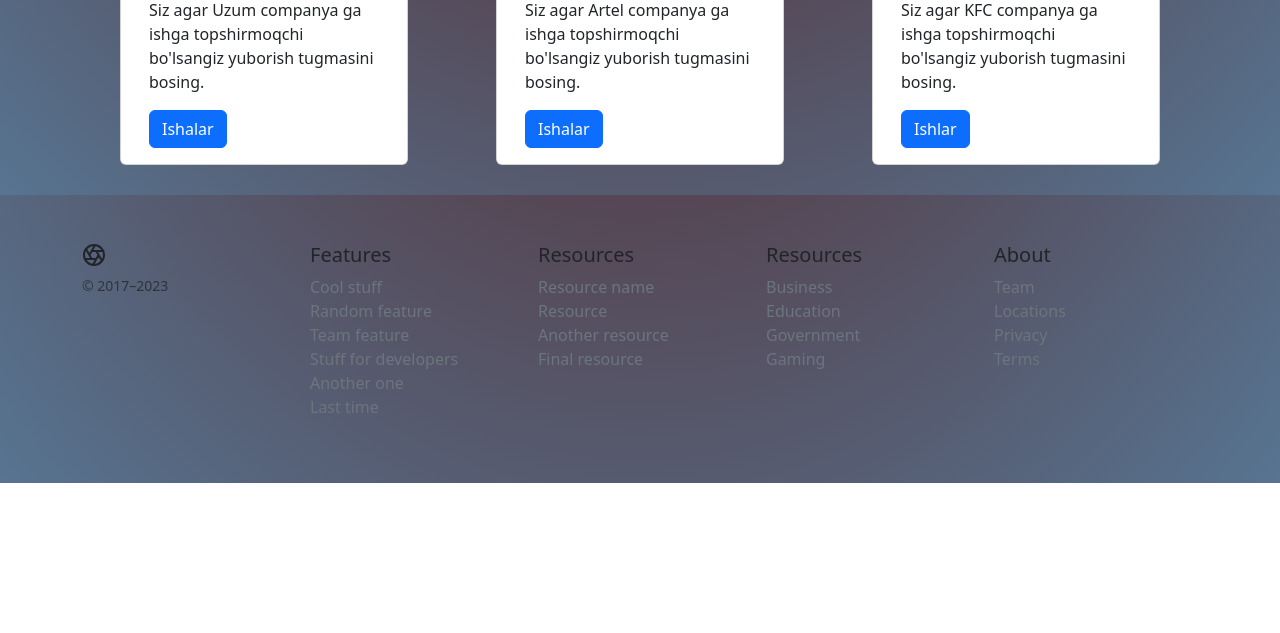
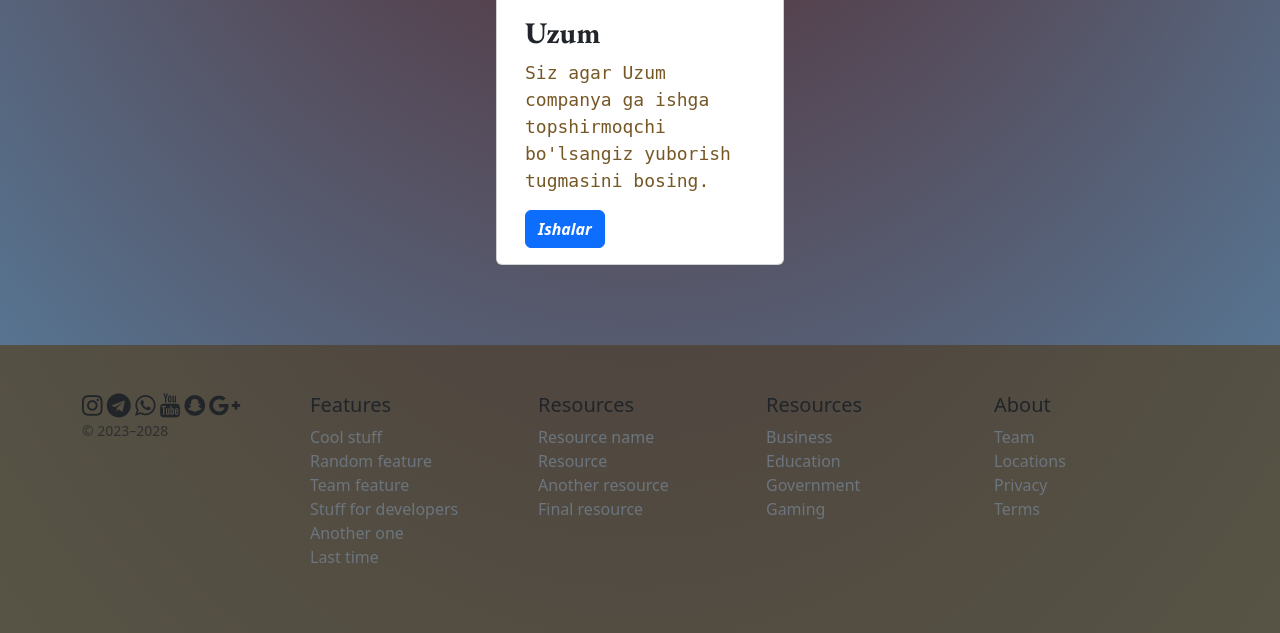
Before and after one commit to Bakhodirbekov/root, a Django app: page / in a window 1280 px wide. Shown: the part 1199-1832 px from the top of the page. Before the commit the page ends 1682 px from the top, so only its background shows below. Run offline with Django 4.2, Linux system fonts and the light colour scheme; some libraries are stand-ins or nearby versions.

Commit message:
first commit

```diff
--- a/root/main/static/main/css/main.css
+++ b/root/main/static/main/css/main.css
@@ -1,5 +1,5 @@
 body{
-      background-image: radial-gradient(#541f1f, #577491);
+      background-image: radial-gradient(#483a3a, #575445);
 }
 .row{
 color: #212529
@@ -28,3 +28,65 @@
         margin-right: 10px;
     }
 }
+
+a.btn.btn-primary {
+    font-style: italic;
+    font-weight: bold;
+}
+
+
+
+.card-title {
+    color:##3A4D39;
+    font-family: 'EB Garamond', serif;
+    font-size: 30px;
+    font-weight: bold;
+}
+
+.card-text {
+    color:#765827;
+    font-family: 'Brass Mono', monospace;
+    font-size: 18px; /* O'zgartirishingiz mumkin */
+    font-weight: normal; /* Agar kerak bo'lsa bold ornatishingiz mumkin */
+}
+
+.semi-italic {
+    font-weight: 600;
+    font-style: italic;
+    font-weight: 600; font-style: bold;
+}
+
+.card img {
+   height: 175px;
+}
+
+
+
+   .navbar-nav {
+        display: flex;
+        align-items: center;
+    }
+
+    .nav-item {
+        margin-right: 5px; /* Adjust the spacing between items */
+    }
+
+    .nav-link {
+        display: flex;
+        align-items: center;
+        text-decoration: none;
+        color: #000; /* Adjust the color of the text */
+        transition: transform 0.3s ease-in-out; /* Add a smooth transition effect */
+    }
+
+    .nav-link i {
+        margin-right: 5px; /* Adjust the spacing between icon and text */
+    }
+
+    .nav-link.active {
+        font-weight: bold; /* Adjust the style for the active link */
+    }
+
+    .nav-link:hover {
+        transform: scale(1.1); /* Change the scale factor as needed */
+    }
--- a/root/main/templates/main/index.html
+++ b/root/main/templates/main/index.html
@@ -5,9 +5,7 @@
 
 {% block content %}
 
-<div class="row row-cols-1 row-cols-md-2 g-4" style="margin-left: 120px; margin-right: 120px;
- display: flex; align-content: space-between; flex-wrap: wrap; justify-content: space-between;
- align-items: flex-end; flex-direction: row-reverse;">
+<div class="row row-cols-1 row-cols-md-2 g-4" style="justify-content: space-around;padding-top: 60px;padding-bottom: 50px;padding-right: 20px;padding-left: 20px;">
     <div class="card col-3" style="width: 18rem;">
         <img src="https://avatars.mds.yandex.net/i?id=2cef82f4f789f08da41a4a9adee90bb6_l-9068519-images-thumbs&n=13" class="" alt="bu rasm topilmadi">
         <div class="card-body">
--- a/root/main/templates/main/layout.html
+++ b/root/main/templates/main/layout.html
@@ -6,27 +6,53 @@
     <meta name="viewport"
           content="width=device-width, user-scalable=no, initial-scale=1.0, maximum-scale=1.0, minimum-scale=1.0">
     <meta http-equiv="X-UA-Compatible" content="ie=edge">
+<!--  bootstrap-->
+   <script src="https://cdn.jsdelivr.net/npm/bootstrap@5.3.2/dist/js/bootstrap.bundle.min.js" integrity="sha384-C6RzsynM9kWDrMNeT87bh95OGNyZPhcTNXj1NW7RuBCsyN/o0jlpcV8Qyq46cDfL" crossorigin="anonymous"></script>
     <link rel="stylesheet" href="https://cdn.jsdelivr.net/npm/bootstrap@5.3.2/dist/css/bootstrap.min.css">
   <link href="/docs/5.3/dist/css/bootstrap.min.css" rel="stylesheet" integrity="sha384-T3c6CoIi6uLrA9TneNEoa7RxnatzjcDSCmG1MXxSR1GAsXEV/Dwwykc2MPK8M2HN" crossorigin="anonymous">
+<!--  fontawesom ________________________-->
+  <link rel="stylesheet" href="path/to/font-awesome/css/font-awesome.min.css">
+  <link rel="stylesheet" href="https://use.fontawesome.com/releases/v5.8.2/css/all.css">
+<!-- fonts -->
+  <link rel="stylesheet" type="text/css" href="https://fonts.googleapis.com/css?family=EB+Garamond:400,700&display=swap">
+  <link rel="stylesheet" href="https://cdnjs.cloudflare.com/ajax/libs/font-awesome/4.7.0/css/font-awesome.min.css">
+
+<!--  -->
       <link rel="stylesheet" href="{% static 'main/css/main.css' %}">
 
     <!-- Your other stylesheets or CSS imports go here -->
 
 </head>
 <body>
-<header class="site-header sticky-top py-1" style="    background-color: currentcolor;">
-  <nav class="container d-flex flex-column flex-md-row justify-content-between">
-    <a class="py-2" href="#" aria-label="Product">
-      <svg xmlns="http://www.w3.org/2000/svg" width="24" height="24" fill="none" stroke="currentColor" stroke-linecap="round" stroke-linejoin="round" stroke-width="2" class="d-block mx-auto" role="img" viewBox="0 0 24 24"><title>Product</title><circle cx="12" cy="12" r="10"></circle><path d="main/logo/logo.svg      "></path></svg>
-    </a>
-    <a class="py-2 d-none d-md-inline-block" href="#">Bosh menu</a>
-    <a class="py-2 d-none d-md-inline-block" href="#">product</a>
-    <a class="py-2 d-none d-md-inline-block" href="#">about</a>
-    <a class="py-2 d-none d-md-inline-block" href="#">bot</a>
-    <a class="py-2 d-none d-md-inline-block" href="#">help</a>
+  <aside>
 
-  </nav>
-</header>
+    <nav class="navbar bg-body-tertiary fixed-top" >
+  <div class="container-fluid">
+        <img src="{% static 'main/logo/logo.svg' %}" alt="logo" style="width: 50px;height: 50px;">
+    <button class="navbar-toggler" type="button" data-bs-toggle="offcanvas" data-bs-target="#offcanvasNavbar" aria-controls="offcanvasNavbar" aria-label="Toggle navigation">
+      <span class="navbar-toggler-icon"></span>
+    </button>
+    <div class="offcanvas offcanvas-end" tabindex="-1" id="offcanvasNavbar" aria-labelledby="offcanvasNavbarLabel">
+      <div class="offcanvas-header">
+        <a class="navbar-brand" href="#">
+          <img src="{% static 'main/logo/logo.svg' %}" alt="logo" style="width: 100px;height: 100px;"><i class="semi-italic" >Root Company</i></a>
+        <button type="button" class="btn-close" data-bs-dismiss="offcanvas" aria-label="Close"></button>
+      </div>
+      <div class="offcanvas-body">
+        <ul class="navbar-nav justify-content-end flex-grow-1 pe-3">
+          <li class="nav-item">
+            <a class="nav-link active" aria-current="page" href="#"><li><i class="fa fa-home" aria-hidden="true"></i>Главное меню</li></a>
+            <a class="nav-link active" aria-current="page" href="#"><i class="fa fa-briefcase" aria-hidden="true"></i>Устроиться на работу</li></a>
+            <a class="nav-link active" aria-current="page" href="#"><li><i class="fa fa-grav" aria-hidden="true"></i>O нас</li></a>
+            <a class="nav-link active" aria-current="page" href="#"><li><i class="fa fa-telegram" aria-hidden="true"></i>Telegram-Бот</li></a>
+            <a class="nav-link active" aria-current="page" href="#"><li><i class="fa fa-address-book" aria-hidden="true"></i>Контакт</li></a>
+
+        </ul>
+      </div>
+    </div>
+  </div>
+</nav>
+  </aside>
 <main>
     {% block content %}
     {% endblock %}
@@ -34,8 +60,13 @@
 <footer class="container py-5">
   <div class="row">
     <div class="col-12 col-md">
-      <svg xmlns="http://www.w3.org/2000/svg" width="24" height="24" fill="none" stroke="currentColor" stroke-linecap="round" stroke-linejoin="round" stroke-width="2" class="d-block mb-2" role="img" viewBox="0 0 24 24"><title>Product</title><circle cx="12" cy="12" r="10"></circle><path d="M14.31 8l5.74 9.94M9.69 8h11.48M7.38 12l5.74-9.94M9.69 16L3.95 6.06M14.31 16H2.83m13.79-4l-5.74 9.94"></path></svg>
-      <small class="d-block mb-3 text-body-secondary">© 2017–2023</small>
+      <i style="font-size:24px" class="fa">&#xf16d;</i>
+      <i style="font-size:24px" class="fa">&#xf2c6;</i>
+      <i style="font-size:24px" class="fa">&#xf232;</i>
+      <i style="font-size:24px" class="fa">&#xf167;</i>
+      <i style="font-size:24px" class="fa">&#xf2ab;</i>
+      <i style="font-size:24px" class="fa">&#xf0d5;</i>
+      <small class="d-block mb-3 text-body-secondary">© 2023–2028</small>
     </div>
     <div class="col-6 col-md">
       <h5>Features</h5>
--- a/root/main/urls.py
+++ b/root/main/urls.py
@@ -2,7 +2,7 @@
 from . import  views
 
 urlpatterns = [
-    path('',views.index),
-    path('about', views.about),
-    path('work', views.work)
+    path('',views.index, name='home'),
+    path('about', views.about, name='about'),
+    path('work', views.work, name= 'work')
 ]
```
Also changed, not shown: root/main/templates/main/work.html (+16 -18 lines).
